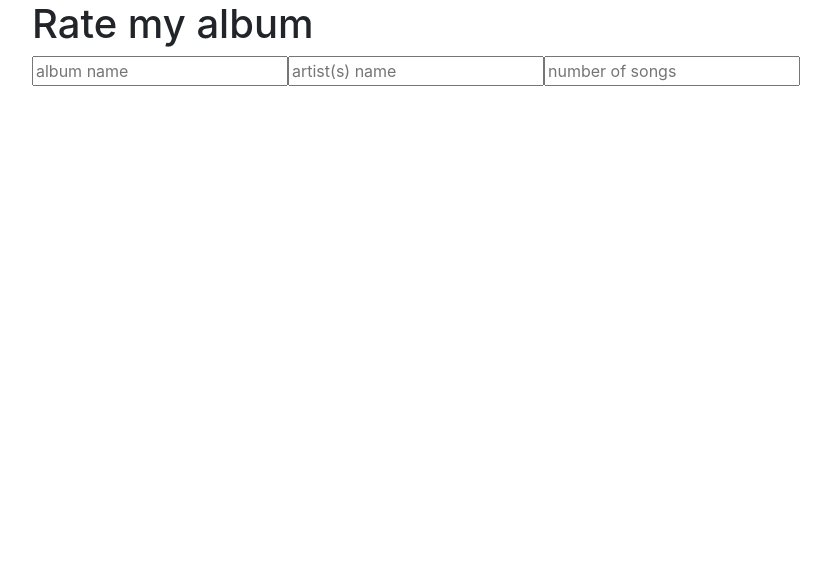
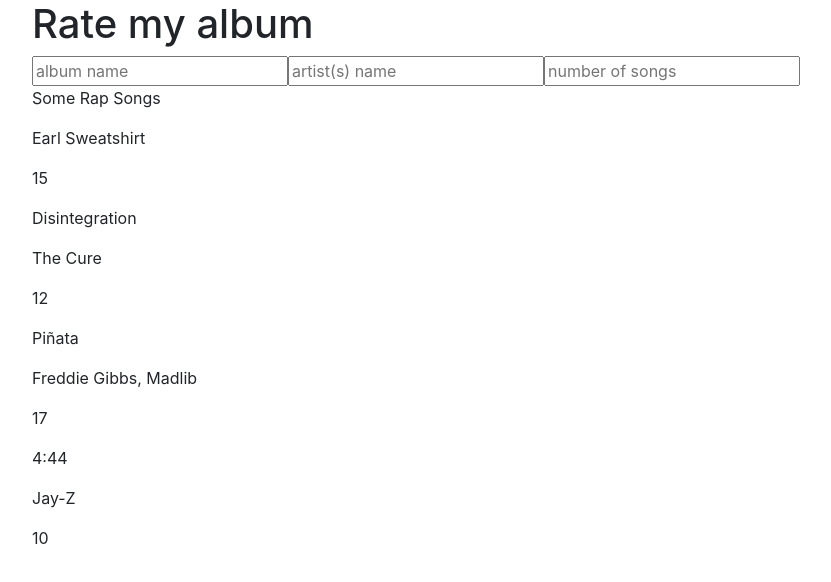
Before and after one commit to cameronconway3/album-chart-builder, a React (Create React App) app in the folder client/: page / in a window 1280 px wide. Shown: the top 582 px of the page, without its empty margins (53-884 px from the left). Built offline with nearby package versions, Linux system fonts and the light colour scheme.

Commit message:
Context API

```diff
--- /dev/null
+++ b/client/src/components/Album.js
@@ -0,0 +1,13 @@
+import React from 'react';
+
+const Album = (props) => {
+    return (
+        <div>
+            <p>{props.album}</p>
+            <p>{props.artists}</p>
+            <p>{props.numOfSongs}</p>
+        </div>
+    );
+}
+
+export default Album;
--- /dev/null
+++ b/client/src/components/AlbumContext.js
@@ -0,0 +1,36 @@
+import React, { useState, createContext } from 'react';
+
+export const AlbumContext = createContext();
+
+export const AlbumProvider = props => {
+
+    const [albums, setAlbums] = useState([
+        {
+            album: 'Some Rap Songs',
+            artists: 'Earl Sweatshirt',
+            numOfSongs: 15
+        },
+        {
+            album: 'Disintegration',
+            artists: 'The Cure',
+            numOfSongs: 12
+        },
+        {
+            album: 'Piñata',
+            artists: 'Freddie Gibbs, Madlib',
+            numOfSongs: 17
+        },
+        {
+            album: '4:44',
+            artists: 'Jay-Z',
+            numOfSongs: 10
+        }
+    ]);
+
+    return (
+        <AlbumContext.Provider value={[albums, setAlbums]}>
+            {/* Pass down to all components where the Provider is defined */}
+            {props.children}
+        </AlbumContext.Provider>
+    );
+}
--- a/client/src/components/App.js
+++ b/client/src/components/App.js
@@ -1,15 +1,24 @@
 import React from 'react';
+import { AlbumProvider} from './AlbumContext';
 
 // App Components
 import Header from './Header';
 import SubmitAlbum from './SubmitAlbum';
+import ListAlbums from './ListAlbums'
 
 function App() {
+
+
+
     return (
-        <div className="container">
-            <Header />
-            <SubmitAlbum />
-        </div>
+        // All state from AlbumProvider is passed down throughout the application
+        <AlbumProvider>
+            <div className="container">
+                <Header />
+                <SubmitAlbum />
+                <ListAlbums />
+            </div>
+        </AlbumProvider>
     );
 }
 
--- /dev/null
+++ b/client/src/components/ListAlbums.js
@@ -0,0 +1,25 @@
+import React, { useContext } from 'react';
+import { AlbumContext } from './AlbumContext';
+
+// Album Component
+import Album from './Album';
+
+const ListAlbums = () => {
+
+    const [albums, setAlbums] = useContext(AlbumContext);
+
+    return (
+        <div>
+            {albums.map( (album, index) =>
+                <Album
+                    album = {album.album}
+                    artists = {album.artists}
+                    numOfSongs = {album.numOfSongs}
+                    key = {index.toString()}
+                />
+            )}
+        </div>
+    );
+}
+
+export default ListAlbums;
```
